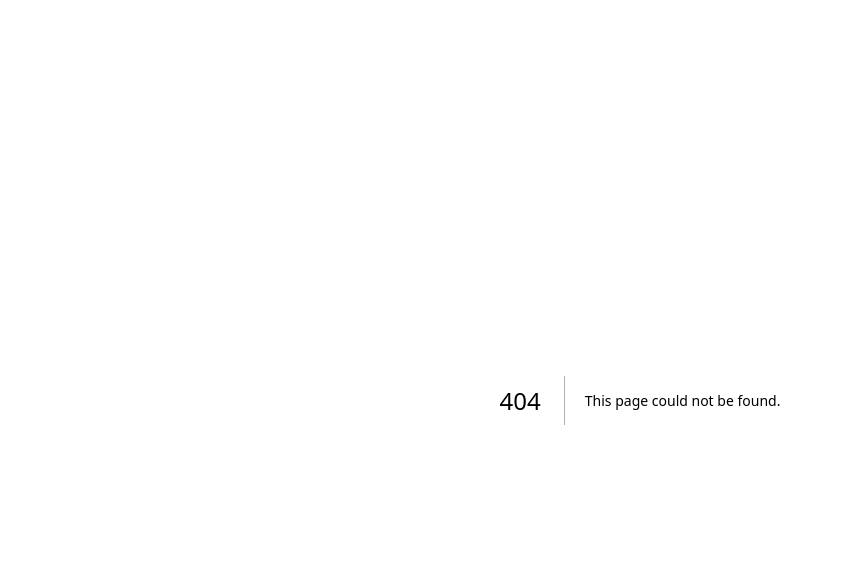
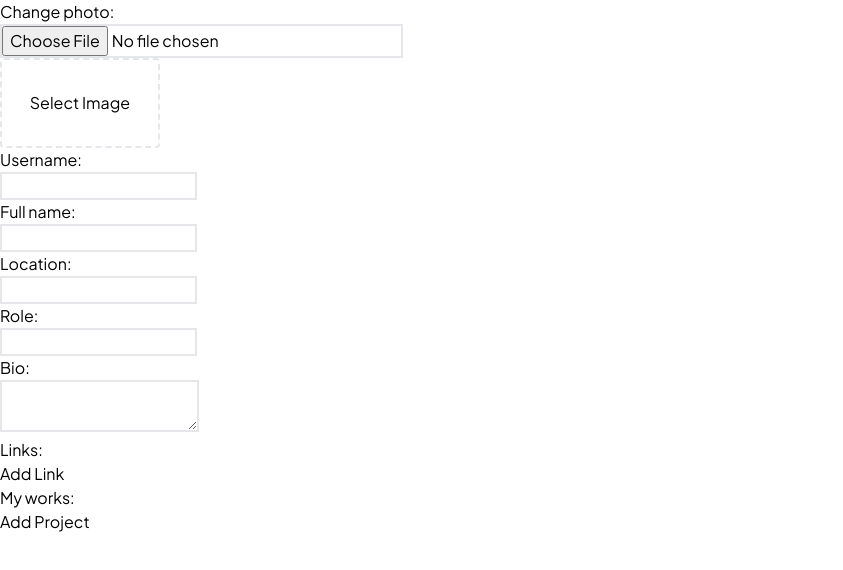
Before and after one commit to Mehanari/PORTFO, a Next.js app: page /first-template-form in a window 1280 px wide. Before the commit this address had no page. Shown: the top 570 px of the page, without its empty margins (0-843 px from the left). Built offline with nearby package versions, Linux system fonts and the light colour scheme.

Commit message:
Installed CryptoJS.

```diff
--- a/package.json
+++ b/package.json
@@ -9,6 +9,7 @@
     "lint": "next lint"
   },
   "dependencies": {
+    "crypto-js": "^4.2.0",
     "firebase": "^10.11.1",
     "next": "14.2.3",
     "react": "^18",
--- /dev/null
+++ b/src/app/first-template-form/page.tsx
@@ -0,0 +1,196 @@
+"use client"
+
+import {useState} from "react";
+
+interface Row {
+    id: number;
+}
+
+interface ProjectData {
+    photo: File | null;
+    name: string;
+    link: string;
+    photoPath: string;
+}
+
+interface FirstTemplateData{
+    photo: File | null;
+    username: string;
+    fullname: string;
+    location: string;
+    role: string;
+    bio: string;
+    links: string[];
+    projects: ProjectData[];
+}
+
+export default function FirstTemplateForm(){
+    const [linksRows, setLinksRows] = useState<Row[]>([]);
+    const [photo, setPhoto] = useState<File>();
+    const [photoPath, setPhotoPath] = useState<string>("");
+    const [username, setUsername] = useState<string>("");
+    const [fullname, setFullname] = useState<string>("");
+    const [location, setLocation] = useState<string>("");
+    const [role, setRole] = useState<string>("");
+    const [bio, setBio] = useState<string>("");
+    const [links, setLinks] = useState<string[]>([]);
+    const [projects, setProjects] = useState<ProjectData[]>([]);
+
+    const handleAddLink = () => {
+        setLinksRows([...linksRows, {id: linksRows.length}]);
+    }
+
+    const onLinkChange = (index: number, value: string) => {
+        setLinks(links.map((link, i) => i === index ? value : link));
+    }
+
+    const handleDeleteLink = (id: number) => {
+        setLinksRows(linksRows.filter((row) => row.id !== id));
+        setLinks(links.filter((link, index) => index !== id));
+    }
+
+    const handleAddProject = () => {
+        setProjects([...projects, {photo: null, name: "", link: "", photoPath: ""}]);
+    }
+
+    const handleEditProjectPhoto = (index: number, photo: File, photoPath: string) => {
+        setProjects(projects.map((project, i) => i === index ? {...project, photo, photoPath} : project));
+    }
+
+    const handleEditProjectName = (index: number, name: string) => {
+        setProjects(projects.map((project, i) => i === index ? {...project, name} : project));
+    }
+
+    const handleEditProjectLink = (index: number, link: string) => {
+        setProjects(projects.map((project, i) => i === index ? {...project, link} : project));
+    }
+
+    const handleDeleteProject = (index: number) => {
+        setProjects(projects.filter((project, i) => i !== index));
+    }
+
+    return (
+        <div>
+            <label htmlFor="photo">Change photo:</label><br/>
+            <input
+                className="border-2"
+                type="file"
+                id="photo"
+                name="photo"
+                onChange={({target}) => {
+                    if (target.files) {
+                        const file = target.files[0];
+                        setPhotoPath(URL.createObjectURL(file));
+                        setPhoto(file);
+                    }
+                }}/><br/>
+            <div
+                className="w-40 aspect-video rounded flex items-center justify-center border-2 border-dashed cursor-pointer">
+                {photoPath ? (
+                    <img src={photoPath} alt=""/>
+                ) : (
+                    <span>Select Image</span>
+                )}
+            </div>
+            <label htmlFor="username">Username:</label><br/>
+            <input
+                className="border-2"
+                type="text"
+                id="username"
+                name="username"
+                value={username}
+                onChange={({target}) => setUsername(target.value)}/><br/>
+            <label htmlFor="fullname">Full name:</label><br/>
+            <input
+                className="border-2"
+                type="text"
+                id="fullname"
+                name="fullname"
+                value={fullname}
+                onChange={({target}) => setFullname(target.value)}/><br/>
+            <label htmlFor="location">Location:</label><br/>
+            <input
+                className="border-2"
+                type="text"
+                id="location"
+                name="location"
+                value={location}
+                onChange={({target}) => setLocation(target.value)}/><br/>
+            <label htmlFor="role">Role:</label><br/>
+            <input
+                className="border-2"
+                type="text"
+                id="role"
+                name="role"
+                value={role}
+                onChange={({target}) => setRole(target.value)}/><br/>
+            <label htmlFor="bio">Bio:</label><br/>
+            <textarea
+                className="border-2"
+                id="bio"
+                name="bio"
+                value={bio}
+                onChange={({target}) => setBio(target.value)}></textarea><br/>
+            <label htmlFor="links">Links:</label><br/>
+            {linksRows.map((row) => (
+                <div key={row.id}>
+                    <input
+                        className="border-2"
+                        type="text"
+                        id="links"
+                        name="links"
+                        value={links[row.id]}
+                        onChange={({target}) => onLinkChange(row.id, target.value)}
+                    /><br/>
+                    <button onClick={() => handleDeleteLink(row.id)}>Delete</button>
+                    <br/>
+                </div>
+            ))}
+            <button onClick={handleAddLink}>Add Link</button>
+            <br/>
+            <label htmlFor="projects">My works:</label><br/>
+            {projects.map((project, index) => (
+                <div key={index}>
+                    <label htmlFor="project-photo">Project photo:</label><br/>
+                    <input
+                        className="border-2"
+                        type="file"
+                        id="project-photo"
+                        name="project-photo"
+                        onChange={({target}) => {
+                            if (target.files) {
+                                const file = target.files[0];
+                                handleEditProjectPhoto(index, file, URL.createObjectURL(file));
+                            }
+                        }}/><br/>
+                    <div
+                        className="w-40 aspect-video rounded flex items-center justify-center border-2 border-dashed cursor-pointer">
+                        { project.photoPath ? (
+                            <img src={project.photoPath} alt=""/>
+                        ) : (
+                            <span>Select Image</span>
+                        )}
+                    </div>
+                    <label htmlFor="project-name">Project name:</label><br/>
+                    <input
+                        className="border-2"
+                        type="text"
+                        id="project-name"
+                        name="project-name"
+                        value={project.name}
+                        onChange={({target}) => handleEditProjectName(index, target.value)}/><br/>
+                    <label htmlFor="project-link">Project link:</label><br/>
+                    <input
+                        className="border-2"
+                        type="text"
+                        id="project-link"
+                        name="project-link"
+                        value={project.link}
+                        onChange={({target}) => handleEditProjectLink(index, target.value)}/><br/>
+                    <button onClick={() => handleDeleteProject(index)}>Delete</button>
+                </div>
+            ))}
+            <button onClick={handleAddProject}>Add Project</button>
+        </div>
+    );
+}
```
Also changed, not shown: 1 other file (tests, documents, lock files or other folders).
